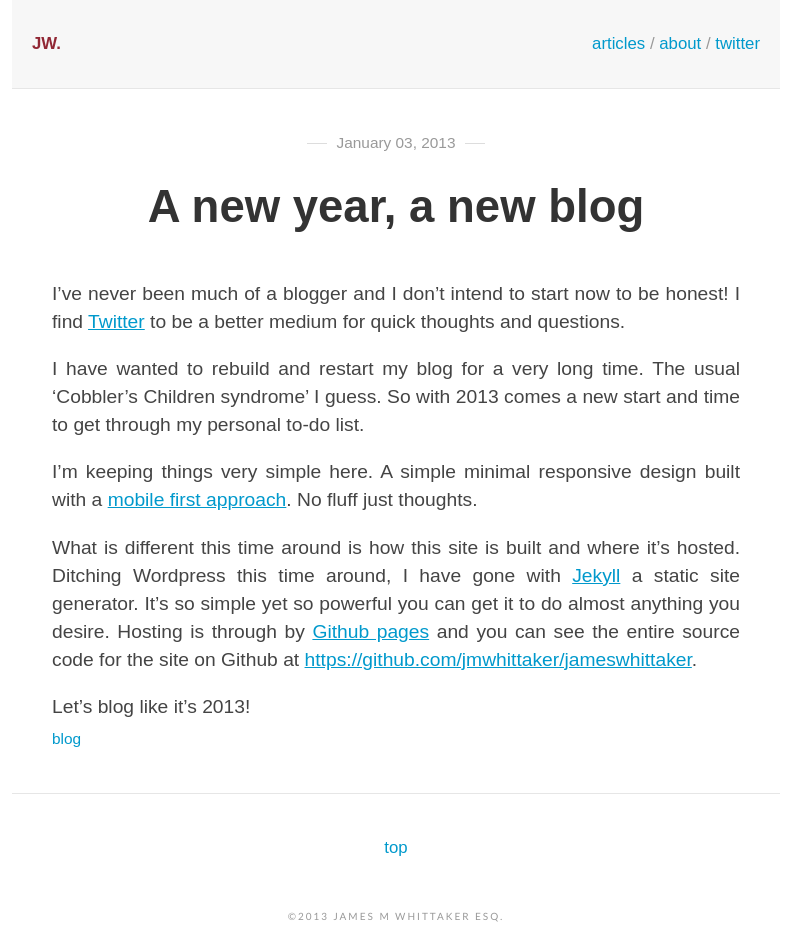
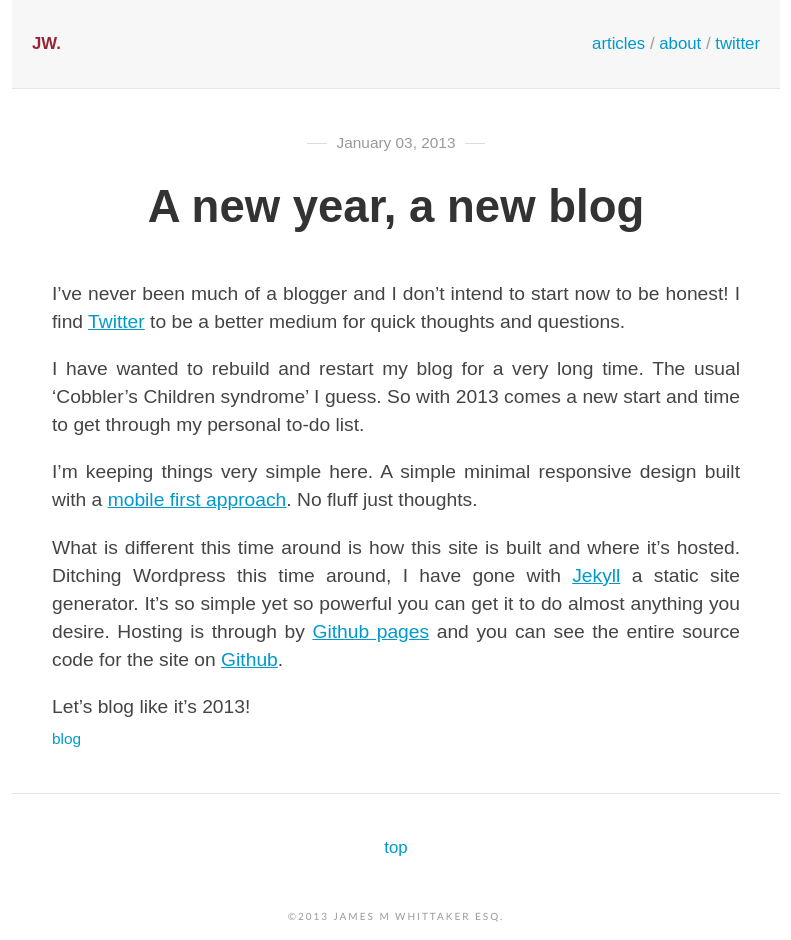
Before and after one commit to jmwhittaker/jameswhittaker, a Jekyll site: the page built from _posts/2013-01-03-a-new-year-a-new-blog.md, in a window 1280 px wide. Shown: the whole page, without its empty margins (244-1035 px from the left). Built offline with Jekyll 4.4.1, drawn with Linux system fonts in a browser that asks for light colours.

Commit message:
Update to styles
- Added links to about
- Fixed long text not wrapping on mobile

```diff
--- a/_posts/2013-01-03-a-new-year-a-new-blog.md
+++ b/_posts/2013-01-03-a-new-year-a-new-blog.md
@@ -11,6 +11,6 @@
 
 I'm keeping things very simple here. A simple minimal responsive design built with a [mobile first approach](http://www.netmagazine.com/interviews/luke-wroblewski-mobile-first). No fluff just thoughts.
 
-What is different this time around is how this site is built and where it's hosted. Ditching Wordpress this time around, I have gone with [Jekyll](https://github.com/mojombo/jekyll) a static site generator. It's so simple yet so powerful you can get it to do almost anything you desire. Hosting is through by [Github pages](http://pages.github.com/) and you can see the entire source code for the site on Github at <https://github.com/jmwhittaker/jameswhittaker>.
+What is different this time around is how this site is built and where it's hosted. Ditching Wordpress this time around, I have gone with [Jekyll](https://github.com/mojombo/jekyll) a static site generator. It's so simple yet so powerful you can get it to do almost anything you desire. Hosting is through by [Github pages](http://pages.github.com/) and you can see the entire source code for the site on [Github](https://github.com/jmwhittaker/jameswhittaker).
 
 Let's blog like it's 2013!
--- a/about.html
+++ b/about.html
@@ -10,7 +10,7 @@
 <p>I'm <b>James Whittaker</b>. A passionate software engineer (front-end), designer and speaker working at <a href="http://twitter.com">Twitter</a> in London. Previously, I was part of a small social media startup in London called <a href="http://tweetdeck.com">TweetDeck</a>, which was <a href="http://techcrunch.com/2011/05/23/twitter-buys-tweetdeck-for-40-million/">aquired by Twitter</a> in early 2011.
 <p>I'm passionate about user experience and the small little details that go into making a product special.</p>
 
-<p>My username is mostly <i>jmwhittaker</i> around the web, so you will find me on Twitter, Flickr, Foursquare, Dribble, Rdio, Github and more.</p>
+<p>My username is mostly <i>jmwhittaker</i> around the web, so you will find me on <a href="https://twitter.com/jmwhittaker">Twitter</a>, <a href="http://www.flickr.com/photos/jmwhittaker/">Flickr</a>, <a href="https://foursquare.com/jmwhittaker">Foursquare</a>, <a href="http://dribbble.com/jmwhittaker">Dribble</a>, <a href="http://www.rdio.com/people/jmwhittaker/">Rdio</a>, <a href="https://github.com/jmwhittaker">Github</a> and more.</p>
 
 <h2>Expertise overview</h2>
 
--- a/css/styles.css
+++ b/css/styles.css
@@ -21,7 +21,7 @@
     margin: 0;
     font-family: "rooney-web", sans-serif;
     font-weight: 300;
-    font-size: 1;
+    font-size: 100%;
     line-height: 2em;
     color: #444;
     background-color: #fff;
@@ -196,6 +196,8 @@
 }
 
 .post-section p {
+    -ms-word-break: break-word;
+    word-break: break-word;
     text-align: justify;
 }
 
```
